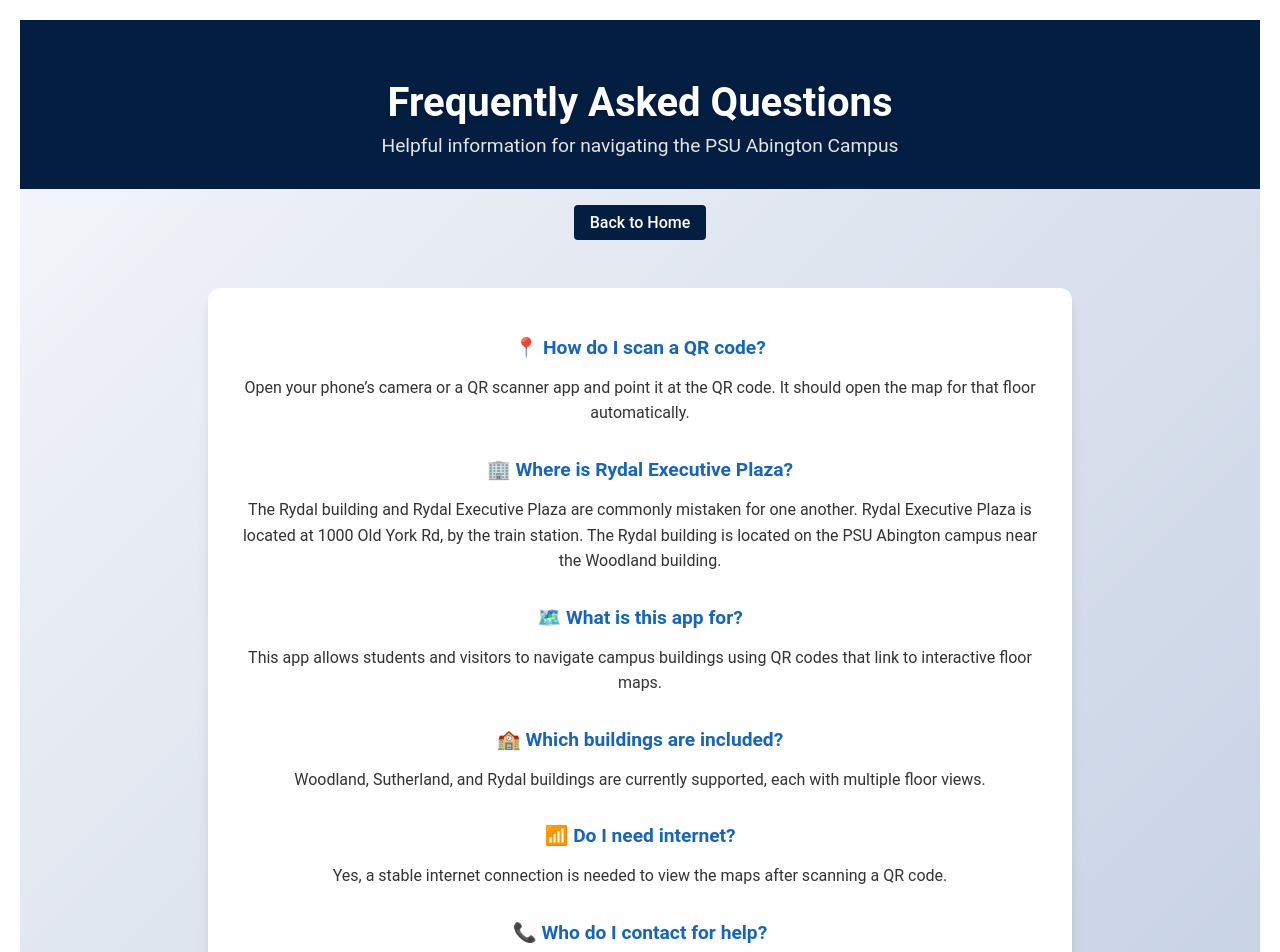
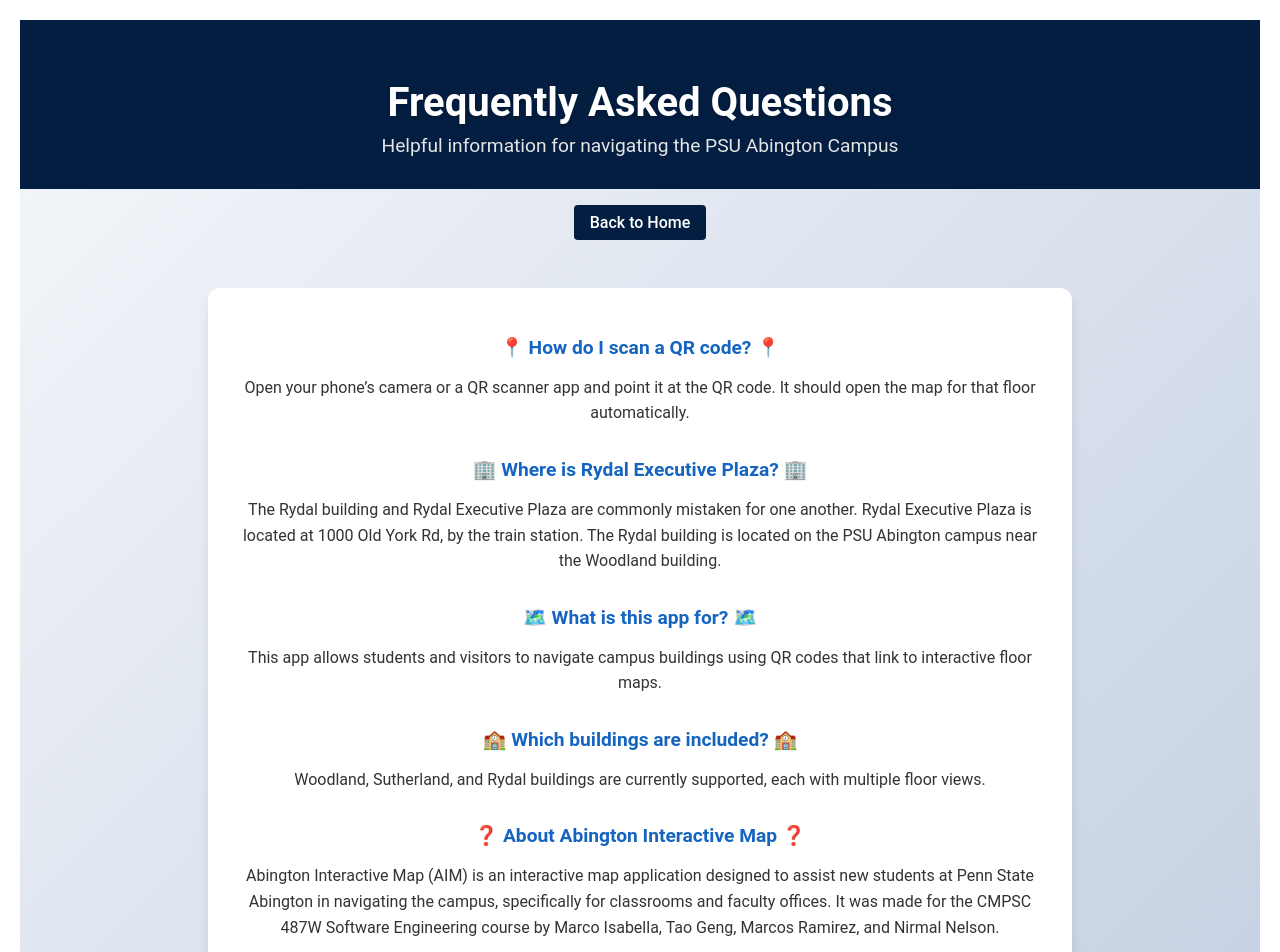
Before and after one commit to Aimnrl/AIM, a React (Create React App) app: page /faq in a window 1280 px wide. Shown: the top 952 px of the page. Built offline with nearby package versions, Linux system fonts and the light colour scheme.

Commit message:
Update FAQ.js

```diff
--- a/src/components/FAQ.js
+++ b/src/components/FAQ.js
@@ -17,35 +17,33 @@
 
       <div className="faq-list">
         <div className="faq-item">
-          <h2 className="question">📍 How do I scan a QR code?</h2>
+          <h2 className="question">📍 How do I scan a QR code? 📍</h2>
           <p className="answer">Open your phone’s camera or a QR scanner app and point it at the QR code. It should open the map for that floor automatically.</p>
         </div>
 
         <div className="faq-item">
-          <h2 className="question">🏢 Where is Rydal Executive Plaza?</h2>
+          <h2 className="question">🏢 Where is Rydal Executive Plaza? 🏢</h2>
           <p className="answer"> The Rydal building and Rydal Executive Plaza are commonly mistaken for one another.
             Rydal Executive Plaza is located at 1000 Old York Rd, by the train station. The Rydal building is located on the PSU Abington campus near the Woodland building.</p>
         </div>
 
         <div className="faq-item">
-          <h2 className="question">🗺️ What is this app for?</h2>
+          <h2 className="question">🗺️ What is this app for? 🗺️</h2>
           <p className="answer">This app allows students and visitors to navigate campus buildings using QR codes that link to interactive floor maps.</p>
         </div>
 
         <div className="faq-item">
-          <h2 className="question">🏫 Which buildings are included?</h2>
+          <h2 className="question">🏫 Which buildings are included? 🏫</h2>
           <p className="answer">Woodland, Sutherland, and Rydal buildings are currently supported, each with multiple floor views.</p>
         </div>
 
         <div className="faq-item">
-          <h2 className="question">📶 Do I need internet?</h2>
-          <p className="answer">Yes, a stable internet connection is needed to view the maps after scanning a QR code.</p>
+          <h2 className="question">❓ About Abington Interactive Map ❓</h2>
+          <p className="answer">Abington Interactive Map (AIM) is an interactive map application designed to assist new students at Penn State Abington in navigating the campus, specifically for classrooms and faculty offices.
+                It was made for the CMPSC 487W Software Engineering course by Marco Isabella, Tao Geng, Marcos Ramirez, and Nirmal Nelson.
+          </p>
         </div>
 
-        <div className="faq-item">
-          <h2 className="question">📞 Who do I contact for help?</h2>
-          <p className="answer">You can contact PSU Abington IT support or your building's front desk for more information or help navigating the system.</p>
-        </div>
       </div>
 
       <footer className="faq-footer">
```
